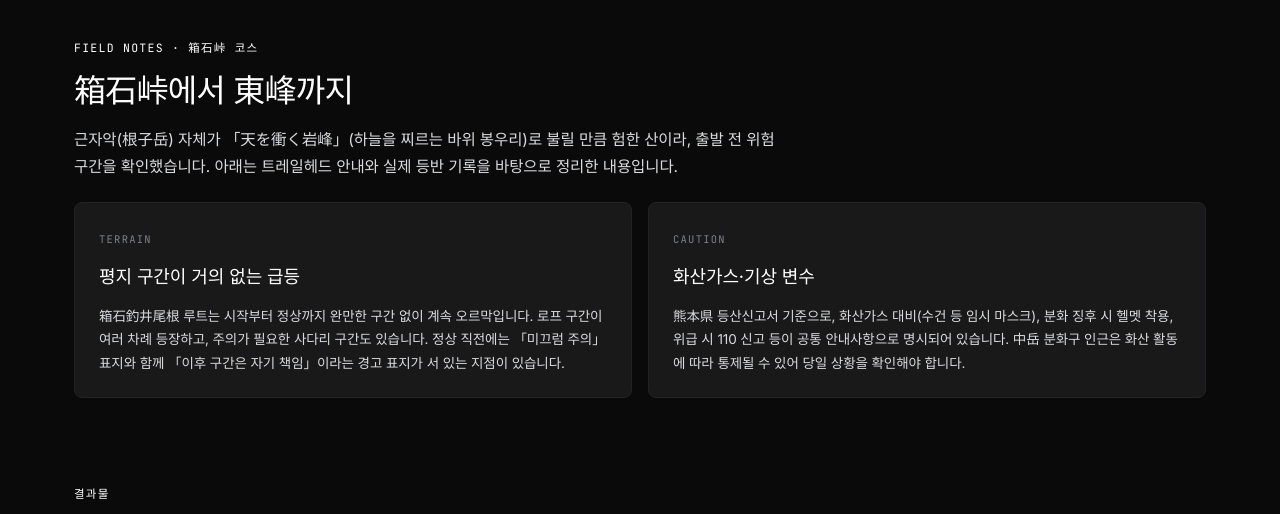
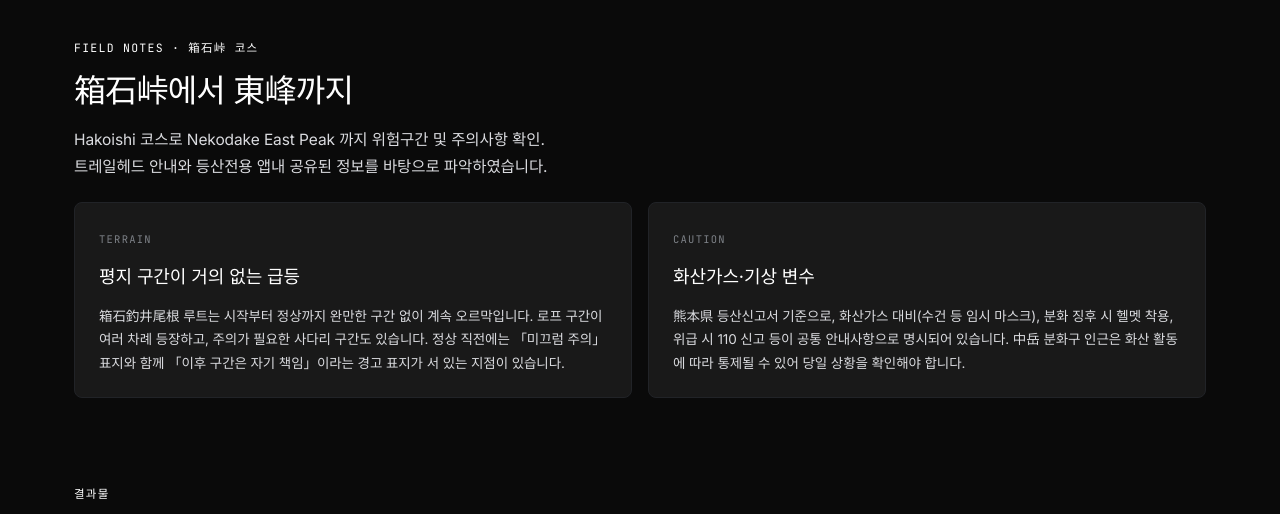
Before and after one commit to kmzlee/lee-jungho-portfolio, a plain HTML site: page workflow/nekodake-sunset.html in a window 1280 px wide. Shown: the part 5120-5634 px from the top of the page. Drawn offline with Linux system fonts and the light colour scheme; a web font is replaced by a local one.

Commit message:
Rewrite Field notes lede per David's exact wording

```diff
--- a/workflow/nekodake-sunset.html
+++ b/workflow/nekodake-sunset.html
@@ -338,7 +338,7 @@ footer a:hover{color:var(--ink)}
 <section>
   <span class="eyebrow">Field notes · 箱石峠 코스</span>
   <h2>箱石峠에서 東峰까지</h2>
-  <p class="lede narrow">근자악(根子岳) 자체가 「天を衝く岩峰」(하늘을 찌르는 바위 봉우리)로 불릴 만큼 험한 산이라, 출발 전 위험 구간을 확인했습니다. 아래는 트레일헤드 안내와 실제 등반 기록을 바탕으로 정리한 내용입니다.</p>
+  <p class="lede narrow">Hakoishi 코스로 Nekodake East Peak 까지 위험구간 및 주의사항 확인.<br>트레일헤드 안내와 등산전용 앱내 공유된 정보를 바탕으로 파악하였습니다.</p>
   <div class="why-grid">
     <div class="why-card">
       <span class="tag">Terrain</span>
```
